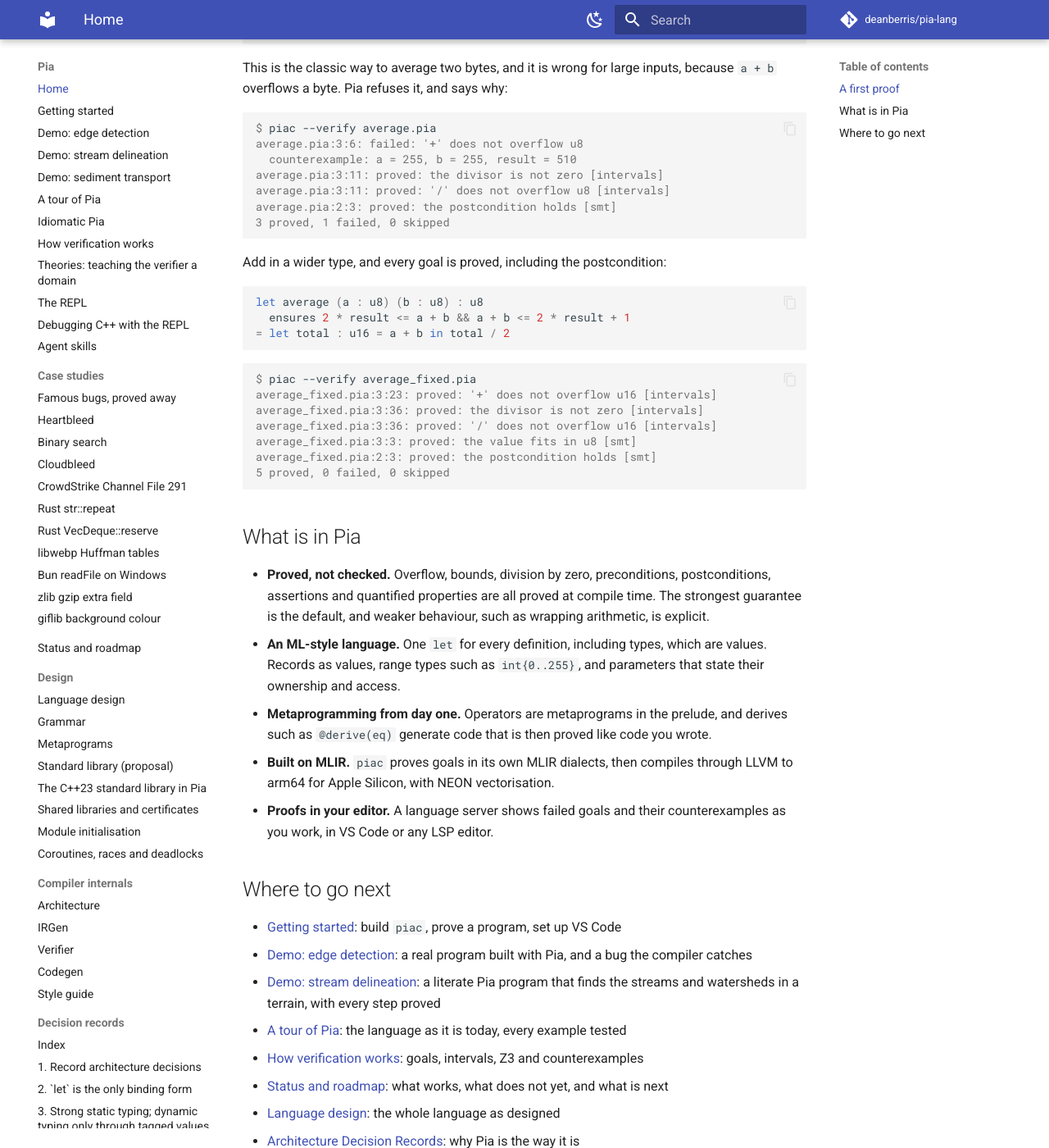
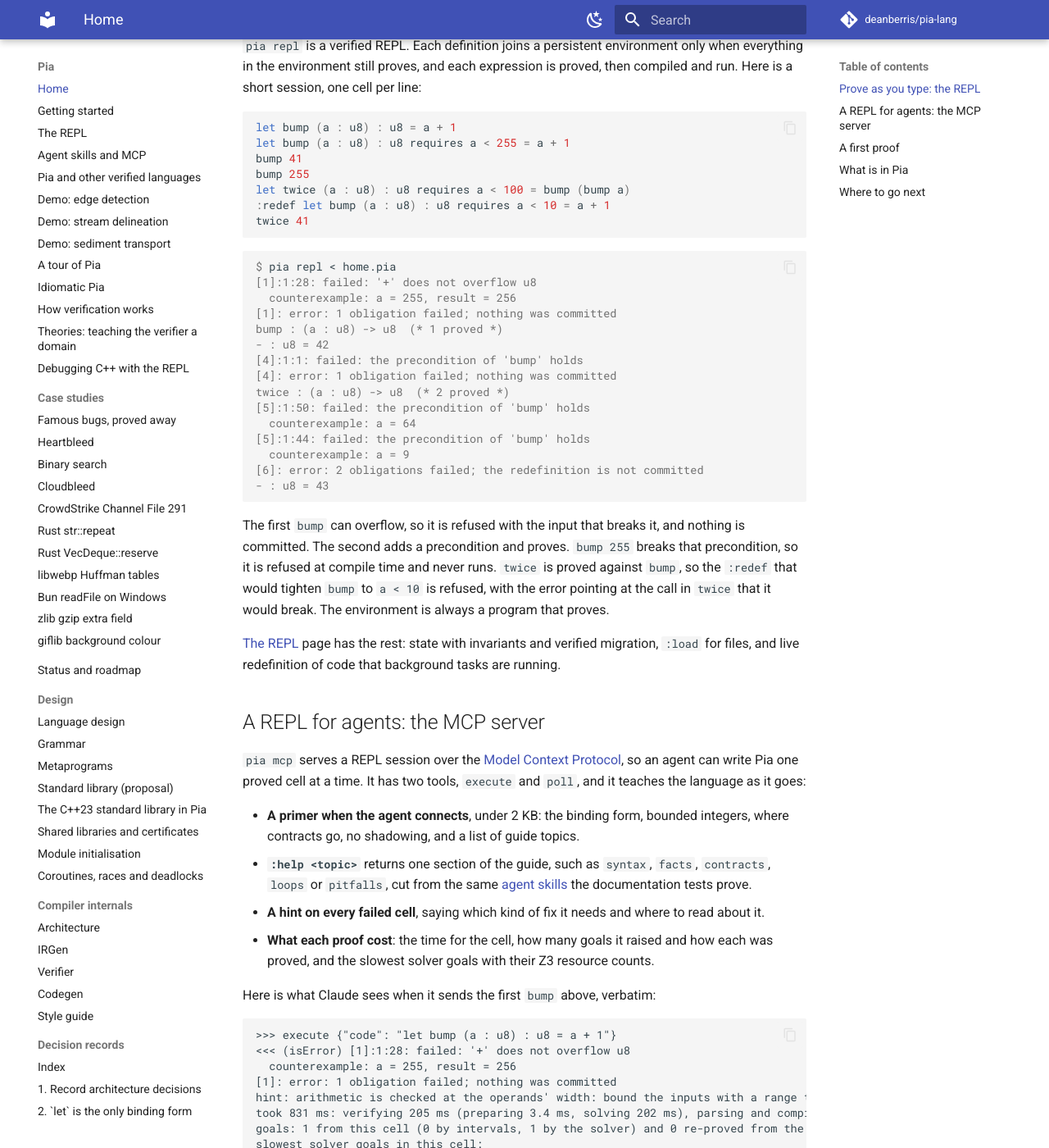
Before and after one commit to deanberris/pia-lang, an MkDocs documentation site: the page built from docs/index.md, in a window 1280 px wide and 1400 px high, scrolled down 439 px. Shown: the whole window at 82% size. Built offline with MkDocs 1.6.1 and Material for MkDocs 9.7.7, drawn with Linux system fonts in a browser that asks for light colours; comment, search, counter and statistics services are not loaded; some of the changed text lies outside the part shown.

Commit message:
Docs: lead with the REPL and MCP server, and compare Pia with other verified languages (#391)
* Docs: lead with the REPL and MCP server, and compare Pia with other verified languages

The landing page and README now open with pia repl and pia mcp, and
docs/comparison.md compares Pia with Dafny, F*, Lean 4, Idris 2, ATS,
SPARK, Liquid Haskell, the Rust verifiers and Why3.

Co-Authored-By: Claude Opus 5.5 <noreply@anthropic.com>
Claude-Session: https://claude.ai/code/session_01SkMSarjeiSFZUEXCmPuqb7

* Docs: real REPL output on the landing page

Co-Authored-By: Claude Opus 5.5 <noreply@anthropic.com>

---------

Co-authored-by: Claude <noreply@anthropic.com>

````diff
--- a/docs/index.md
+++ b/docs/index.md
@@ -3,6 +3,76 @@
 **Pia is a programming language whose compiler proves your code correct before it runs.**
 
 Every integer overflow, every array index and every contract in a Pia program is a proof obligation. The compiler discharges them at compile time, with interval analysis and the [Z3](https://github.com/Z3Prover/z3) SMT solver. When a proof fails, you get a compile error with a counterexample. When every proof succeeds, the checks are gone from the machine code, because they can never fail.
+
+The quickest way to see it is the REPL, where every cell is proved before it runs, and the MCP server, which gives the same session to an agent such as Claude.
+
+## Prove as you type: the REPL
+
+`pia repl` is a verified REPL. Each definition joins a persistent environment only when everything in the environment still proves, and each expression is proved, then compiled and run. Here is a short session, one cell per line:
+
+<!-- repl: home.pia -->
+```ocaml
+let bump (a : u8) : u8 = a + 1
+let bump (a : u8) : u8 requires a < 255 = a + 1
+bump 41
+bump 255
+let twice (a : u8) : u8 requires a < 100 = bump (bump a)
+:redef let bump (a : u8) : u8 requires a < 10 = a + 1
+twice 41
+```
+
+```console
+$ pia repl < home.pia
+[1]:1:28: failed: '+' does not overflow u8
+  counterexample: a = 255, result = 256
+[1]: error: 1 obligation failed; nothing was committed
+bump : (a : u8) -> u8  (* 1 proved *)
+- : u8 = 42
+[4]:1:1: failed: the precondition of 'bump' holds
+[4]: error: 1 obligation failed; nothing was committed
+twice : (a : u8) -> u8  (* 2 proved *)
+[5]:1:50: failed: the precondition of 'bump' holds
+  counterexample: a = 64
+[5]:1:44: failed: the precondition of 'bump' holds
+  counterexample: a = 9
+[6]: error: 2 obligations failed; the redefinition is not committed
+- : u8 = 43
+```
+
+The first `bump` can overflow, so it is refused with the input that breaks it, and nothing is committed. The second adds a precondition and proves. `bump 255` breaks that precondition, so it is refused at compile time and never runs. `twice` is proved against `bump`, so the `:redef` that would tighten `bump` to `a < 10` is refused, with the error pointing at the call in `twice` that it would break. The environment is always a program that proves.
+
+[The REPL](repl.md) page has the rest: state with invariants and verified migration, `:load` for files, and live redefinition of code that background tasks are running.
+
+## A REPL for agents: the MCP server
+
+`pia mcp` serves a REPL session over the [Model Context Protocol](https://modelcontextprotocol.io), so an agent can write Pia one proved cell at a time. It has two tools, `execute` and `poll`, and it teaches the language as it goes:
+
+- **A primer when the agent connects**, under 2 KB: the binding form, bounded integers, where contracts go, no shadowing, and a list of guide topics.
+- **`:help <topic>`** returns one section of the guide, such as `syntax`, `facts`, `contracts`, `loops` or `pitfalls`, cut from the same [agent skills](agents.md) the documentation tests prove.
+- **A hint on every failed cell**, saying which kind of fix it needs and where to read about it.
+- **What each proof cost**: the time for the cell, how many goals it raised and how each was proved, and the slowest solver goals with their Z3 resource counts.
+
+Here is what Claude sees when it sends the first `bump` above, verbatim:
+
+```text
+>>> execute {"code": "let bump (a : u8) : u8 = a + 1"}
+<<< (isError) [1]:1:28: failed: '+' does not overflow u8
+  counterexample: a = 255, result = 256
+[1]: error: 1 obligation failed; nothing was committed
+hint: arithmetic is checked at the operands' width: bound the inputs with a range type (int{0..99}) or a requires, or widen with a typed let. (:help facts)
+took 831 ms: verifying 205 ms (preparing 3.4 ms, solving 202 ms), parsing and compiling 626 ms
+goals: 1 from this cell (0 by intervals, 1 by the solver) and 0 re-proved from the environment: 0 proved, 1 failed
+slowest solver goals in this cell:
+  202 ms  [1]:1:28 bump: '+' does not overflow u8 (failed, cost 357)
+```
+
+To use it from Claude Code, after [building Pia](getting-started.md):
+
+```sh
+claude mcp add pia -- "$PWD/bazel-bin/tools/pia/pia" mcp
+```
+
+[Agent skills](agents.md) teach an agent the working loop, and [Debugging C++ with the REPL](repl-debugging.md) follows Claude through a whole session, from a literal port of a C++ parser to a verdict and a fix.
 
 ## A first proof
 
@@ -47,6 +117,7 @@ average_fixed.pia:2:3: proved: the postcondition holds [smt]
 
 ## What is in Pia
 
+- **A verified REPL and an MCP server.** `pia repl` proves every cell before it runs and checks every redefinition against the code that uses it; `pia mcp` gives that session to an agent, with a guide to the language, hints and proof costs.
 - **Proved, not checked.** Overflow, bounds, division by zero, preconditions, postconditions, assertions and quantified properties are all proved at compile time. The strongest guarantee is the default, and weaker behaviour, such as wrapping arithmetic, is explicit.
 - **An ML-style language.** One `let` for every definition, including types, which are values. Records as values, range types such as `int{0..255}`, and parameters that state their ownership and access.
 - **Metaprogramming from day one.** Operators are metaprograms in the prelude, and derives such as `@derive(eq)` generate code that is then proved like code you wrote.
@@ -56,6 +127,8 @@ average_fixed.pia:2:3: proved: the postcondition holds [smt]
 ## Where to go next
 
 - [Getting started](getting-started.md): build `piac`, prove a program, set up VS Code
+- [The REPL](repl.md) and [agent skills](agents.md): prove cell by cell, by hand or with an agent over MCP
+- [Pia and other verified languages](comparison.md): how Pia compares with Dafny, F\*, Lean, SPARK, Verus and others
 - [Demo: edge detection](demo.md): a real program built with Pia, and a bug the compiler catches
 - [Demo: stream delineation](streams.pia.md): a literate Pia program that finds the streams and watersheds in a terrain, with every step proved
 - [A tour of Pia](tour.md): the language as it is today, every example tested
--- a/mkdocs.yml
+++ b/mkdocs.yml
@@ -65,6 +65,9 @@ validation:
 nav:
   - Home: index.md
   - Getting started: getting-started.md
+  - The REPL: repl.md
+  - Agent skills and MCP: agents.md
+  - Pia and other verified languages: comparison.md
   - "Demo: edge detection": demo.md
   - "Demo: stream delineation": streams.pia.md
   - "Demo: sediment transport": sediment.pia.md
@@ -72,9 +75,7 @@ nav:
   - Idiomatic Pia: idioms.md
   - How verification works: verification.md
   - "Theories: teaching the verifier a domain": theories.md
-  - The REPL: repl.md
   - Debugging C++ with the REPL: repl-debugging.md
-  - Agent skills: agents.md
   - Case studies:
       - Famous bugs, proved away: cases/index.md
       - Heartbleed: cases/heartbleed.pia.md
````
Also changed, not shown: CODEMAP.md (+1 -1 lines), README.md (+3 -1 lines), docs/comparison.md (added, +94 -0 lines).
